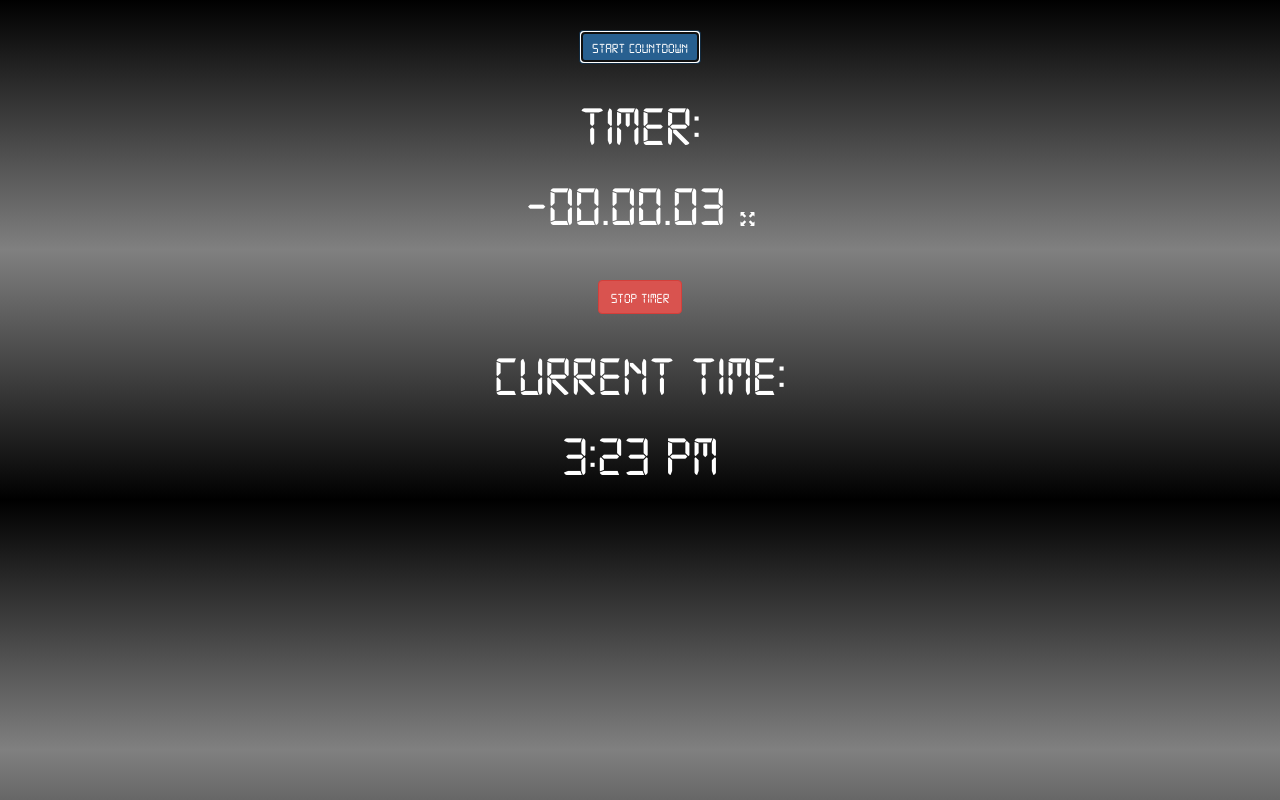
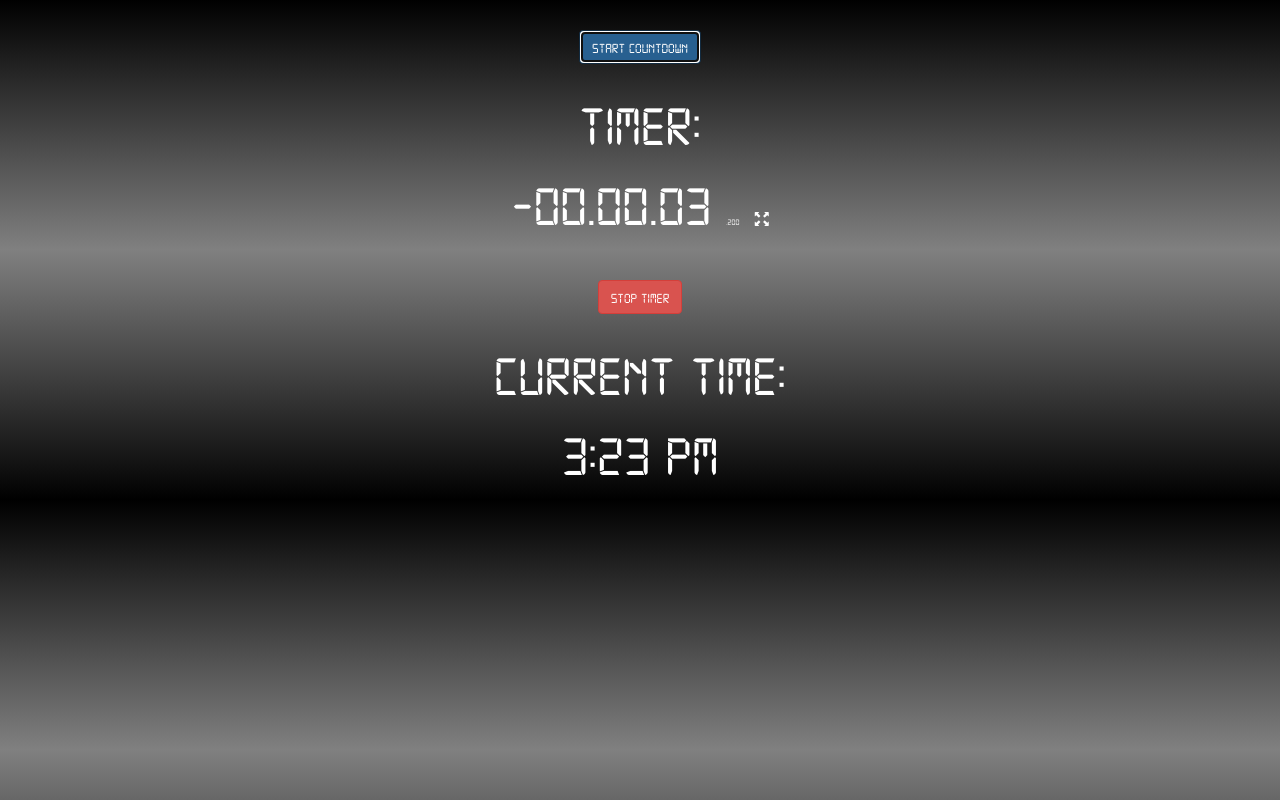
Before and after one commit to eddanieles/clock_timer, a plain HTML site: page index.html in a window 1280 px wide. Both pictures are taken after a click on the button "Start Countdown". Drawn offline with nearby package versions, Linux system fonts and the light colour scheme.

Commit message:
added milliseconds and stop button

```diff
--- a/index.html
+++ b/index.html
@@ -13,6 +13,7 @@
       <div class="">Timer:
         <div class="timer_display">
           <p class="timer"></p>
+          <p class="milli"></p>
           <p class="glyphicon glyphicon-fullscreen"></p>
         </div>
 
--- a/main.js
+++ b/main.js
@@ -1,16 +1,18 @@
 const timer = document.querySelector('.timer');
+const milli = document.querySelector('.milli');
 const clock = document.querySelector('.clock');
 const startBtn = document.querySelector('.startBtn');
 const fullScreen = document.querySelector('.glyphicon-fullscreen');
 const stopBtn = document.querySelector('.stopBtn');
-let countdown;
+let countdown, countdown2;
 
 startBtn.addEventListener('click', setTimer);
 stopBtn.addEventListener('click', stopTimer);
 
 let startSeconds = -5;
 
-timer.textContent = `-00:00:05`;
+timer.textContent = '-00.00.05';
+milli.textContent = '.000';
 
 function setTimer() {
   const now = Date.now();
@@ -19,7 +21,10 @@ function setTimer() {
     const seconds = Math.round((then - Date.now())/1000);
     displayTimer(seconds * -1);
   }, 1000);
-
+  countdown2 = setInterval(() => {
+    const milliSecs = (then - Date.now())/1000;
+    displayMilli(milliSecs * -1);
+  }, 1);
 }
 
 function displayTimer(time) {
@@ -34,8 +39,16 @@ function displayTimer(time) {
   }
 }
 
+function displayMilli(time) {
+  let milliSecs = (time % 1).toFixed(3).replace(/^0+|^-0+/, '');
+  //console.log(milliSecs);
+  milli.textContent = `${milliSecs}`
+
+}
+
 function stopTimer() {
-  clearInterval(countdown);;
+  clearInterval(countdown);
+  clearInterval(countdown2);
   return;
 }
 
--- a/style.css
+++ b/style.css
@@ -18,6 +18,10 @@ body {
   display: inline-flex;
 }
 
+.milli {
+  font-size: 15%;
+}
+
 .glyphicon {
   font-size: 25%;
   transition: all 0.3 ease-in-out;
```
